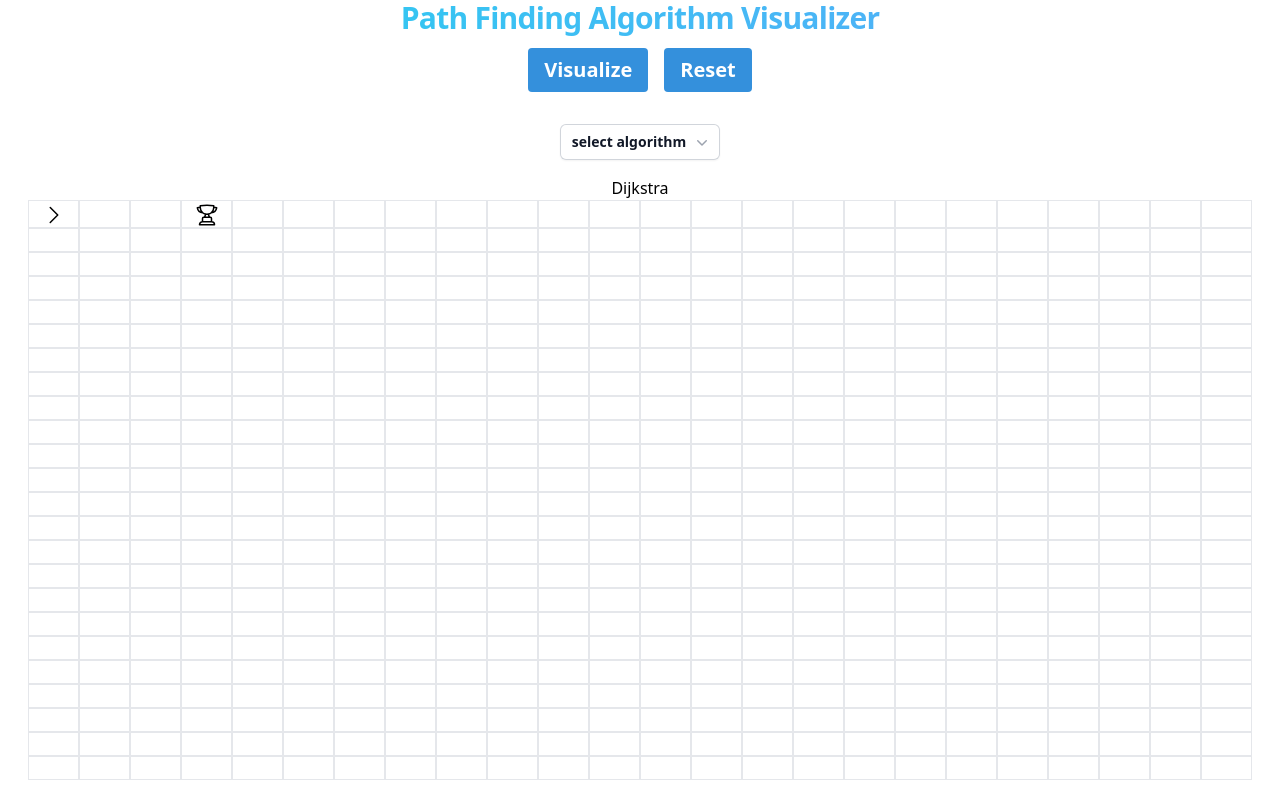
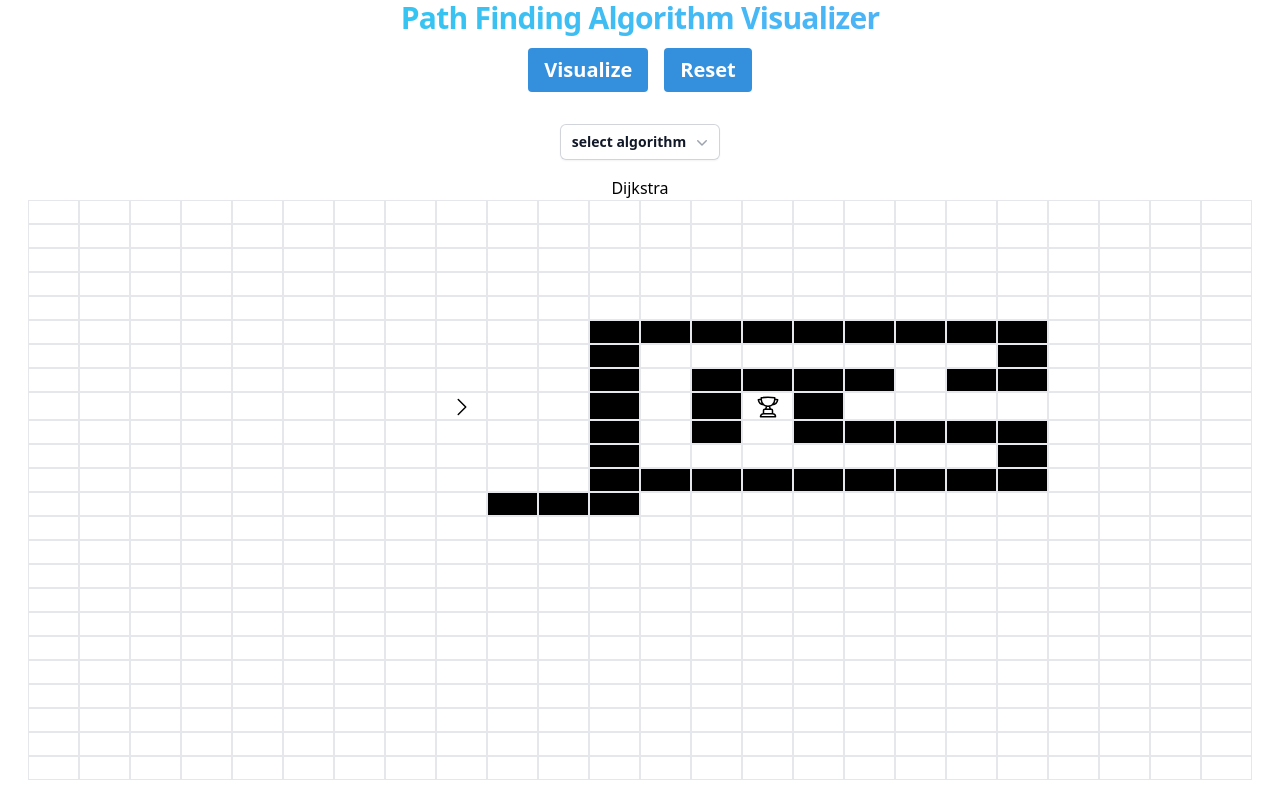
Before and after one commit to fahad-ejaz/path-visualizer, a React (Create React App) app: page / in a window 1280 px wide. Built offline with nearby package versions, Linux system fonts and the light colour scheme.

Commit message:
Fix Add Walls 2

```diff
--- a/src/App.js
+++ b/src/App.js
@@ -57,7 +57,7 @@ const initialWallsSm = [14, 8, 20, 26, 32, 38, 44, 45, 46, 2];
       setStart(0)
       setEnd(3)
 
-      if(width > 1400){
+      if(width > 800){
         setWalls(initialWallsLg)
         setEnd(206)
         setStart(200)
```
